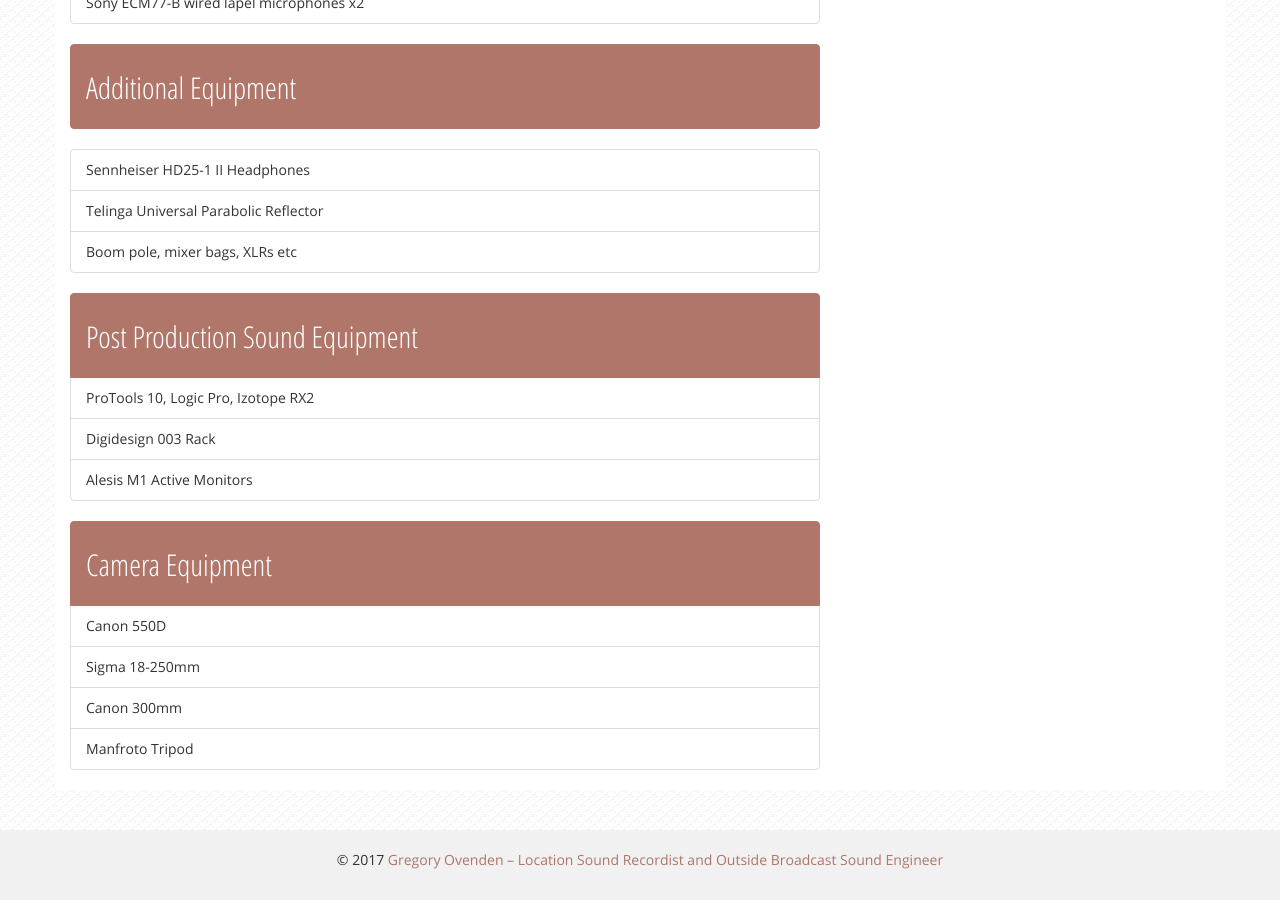
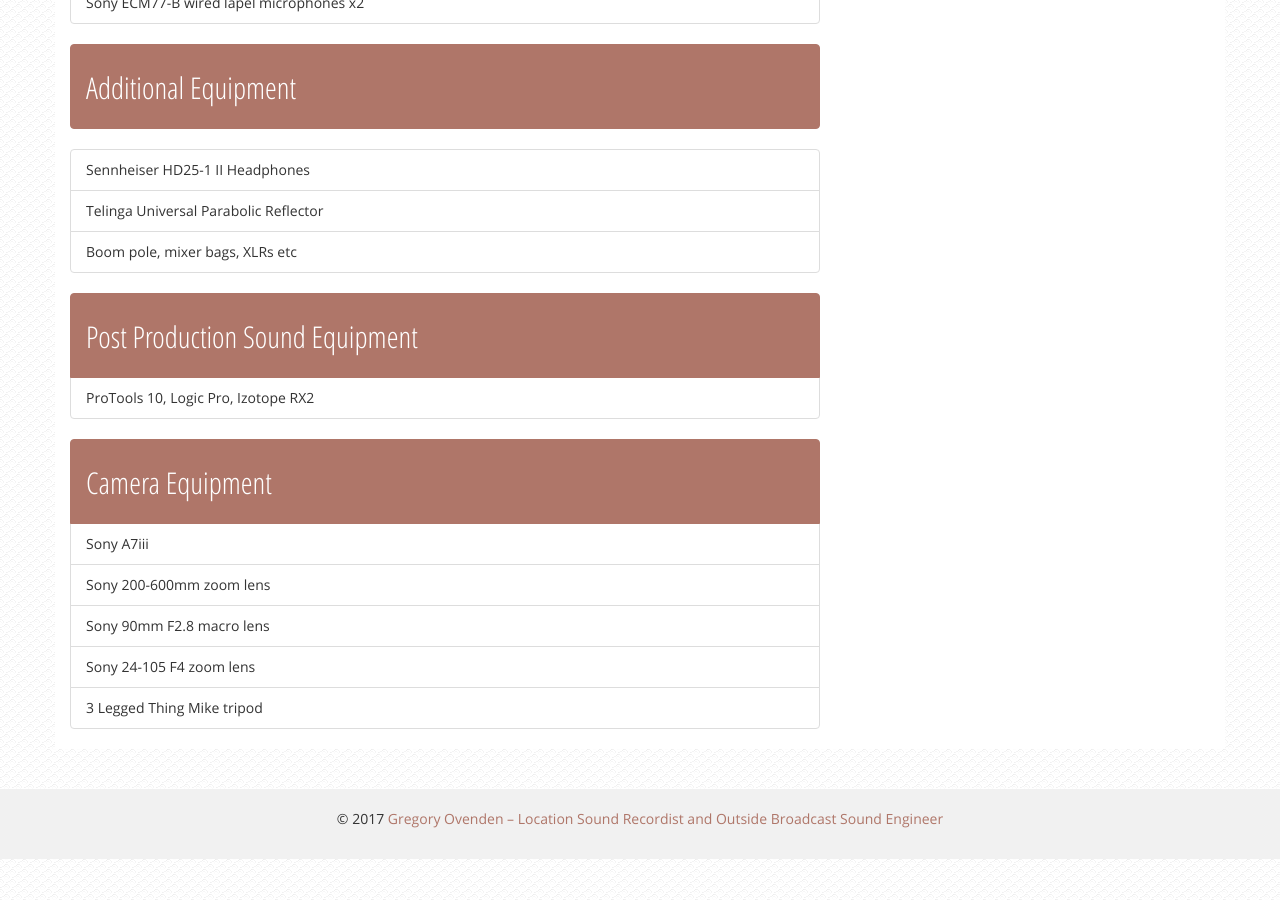
Before and after one commit to thesoundfarmer/thesoundfarmer.github.io, a Jekyll site: the page built from equipment.html, in a window 1280 px wide and 900 px high, scrolled down 1056 px. Built offline with Jekyll 4.4.1, drawn with Linux system fonts in a browser that asks for light colours; nearby versions of some CDN libraries.

Commit message:
Edited equipment

```diff
--- a/equipment.html
+++ b/equipment.html
@@ -53,8 +53,6 @@
 <h2>Post Production Sound Equipment</h2>
 </li>
 <li class="list-group-item">ProTools 10, Logic Pro, Izotope RX2</li>
-<li class="list-group-item">Digidesign 003 Rack</li>
-<li class="list-group-item">Alesis M1 Active Monitors</li>
 </ul>
 <ul class="list-group">
 </ul>
@@ -62,8 +60,9 @@
 <li class="list-group-item active">
 <h2>Camera Equipment</h2>
 </li>
-<li class="list-group-item">Canon 550D</li>
-<li class="list-group-item">Sigma 18-250mm</li>
-<li class="list-group-item">Canon 300mm</li>
-<li class="list-group-item">Manfroto Tripod</li>
+<li class="list-group-item">Sony A7iii</li>
+<li class="list-group-item">Sony 200-600mm zoom lens</li>
+<li class="list-group-item">Sony 90mm F2.8 macro lens</li>
+<li class="list-group-item">Sony 24-105 F4 zoom lens</li>
+<li class="list-group-item">3 Legged Thing Mike tripod</li>
 </ul>
```
